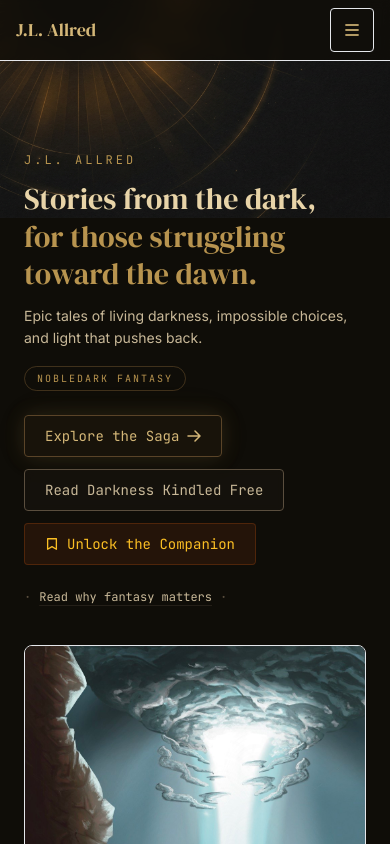
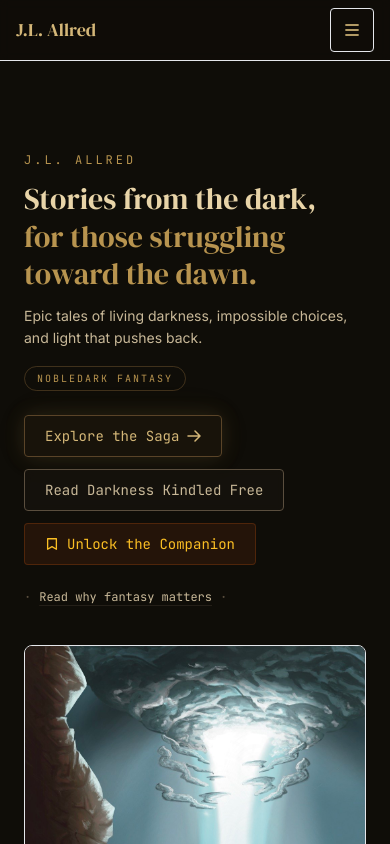
Before and after one commit to naurm/darkland-saga-website, a Next.js app: page / in a window 390 px wide. Shown: the top 844 px of the page. Built offline with nearby package versions, Linux system fonts and the light colour scheme.

Commit message:
Fix mobile bg: only set on html, shift position to show golden arcs

```diff
--- a/app/globals.css
+++ b/app/globals.css
@@ -403,18 +403,21 @@
 }
 
 /* === EMBERLIGHT BACKGROUND — Golden arc on dark === */
-html, body {
+html {
     background-image: url('/images/emberlight-bg.png');
     background-size: cover;
     background-position: center;
     background-repeat: no-repeat;
     background-attachment: fixed;
 }
+body {
+    background: transparent;
+}
 
 @media (max-width: 768px) {
-    html, body {
+    html {
         background-attachment: scroll;
-        background-size: contain;
-        background-position: center top;
+        background-size: cover;
+        background-position: 30% center;
     }
 }
```
